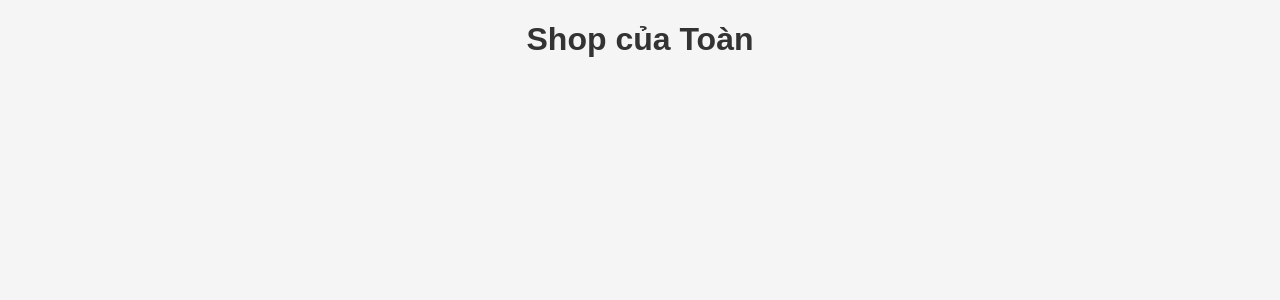
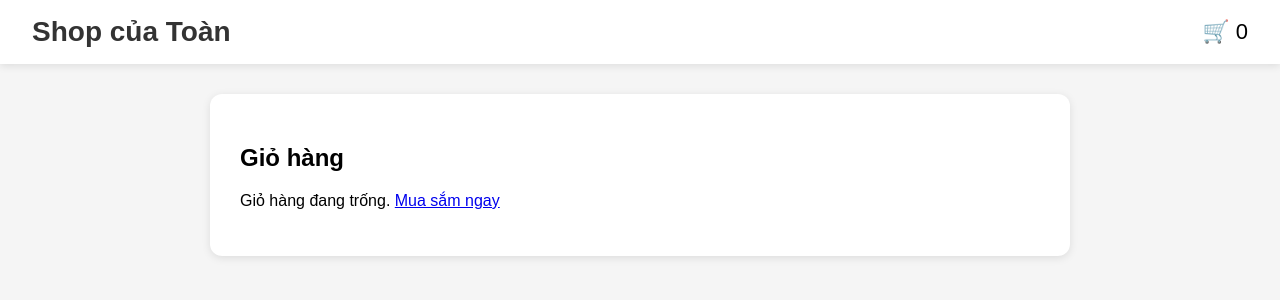
Before and after one commit to btoan2802/ShopAngular, an Angular app: page /cart in a window 1280 px wide. Before the commit this address led to /. Shown: the top 300 px of the page. Built offline with nearby package versions, Linux system fonts and the light colour scheme.

Commit message:
feat: add shopping cart

```diff
--- a/src/app/app.css
+++ b/src/app/app.css
@@ -1,4 +1,20 @@
-h1 {
-    text-align: center;
+.header {
+    display: flex;
+    justify-content: space-between;
+    align-items: center;
+    padding: 16px 32px;
+    background: white;
+    box-shadow: 0 2px 8px rgba(0, 0, 0, 0.1);
+}
+
+.logo {
+    font-size: 28px;
+    font-weight: bold;
     color: #333;
+    text-decoration: none;
 }
+
+.cart-icon {
+    font-size: 22px;
+    text-decoration: none;
+}
--- a/src/app/app.html
+++ b/src/app/app.html
@@ -1,3 +1,6 @@
-<h1>{{ title() }}</h1>
+<header class="header">
+    <a routerLink="/" class="logo">{{ title() }}</a>
+    <a routerLink="/cart" class="cart-icon">🛒 {{ cartService.totalQuantity() }}</a>
+</header>
 
 <router-outlet />
--- a/src/app/app.routes.ts
+++ b/src/app/app.routes.ts
@@ -1,8 +1,10 @@
 import { Routes } from '@angular/router';
 import { ProductList } from './pages/product-list/product-list';
 import { ProductDetail } from './pages/product-detail/product-detail';
+import { Cart } from './pages/cart/cart';
 
 export const routes: Routes = [
     { path: '', component: ProductList },
-    { path: 'product/:id', component: ProductDetail }
+    { path: 'product/:id', component: ProductDetail },
+    { path: 'cart', component: Cart }
 ];
--- a/src/app/app.ts
+++ b/src/app/app.ts
@@ -1,5 +1,7 @@
 import { Component, signal } from '@angular/core';
-import { RouterOutlet } from '@angular/router';
+import { RouterOutlet, RouterLink } from '@angular/router';
+import { CartService } from './services/cart';
+
 
 @Component({
   selector: 'app-root',
@@ -9,4 +11,6 @@ import { RouterOutlet } from '@angular/router';
 })
 export class App {
   protected readonly title = signal('Shop của Toàn');
+
+  constructor(protected cartService: CartService) { }
 }
--- /dev/null
+++ b/src/app/models/cart-item.model.ts
@@ -0,0 +1,6 @@
+import { Product } from './product.model';
+
+export interface CartItem {
+    product: Product;
+    quantity: number;
+}
--- /dev/null
+++ b/src/app/pages/cart/cart.css
@@ -0,0 +1,43 @@
+.cart-page {
+    max-width: 800px;
+    margin: 30px auto;
+    background: white;
+    padding: 30px;
+    border-radius: 12px;
+    box-shadow: 0 2px 8px rgba(0, 0, 0, 0.1);
+}
+
+.cart-row {
+    display: flex;
+    justify-content: space-between;
+    align-items: center;
+    gap: 16px;
+    padding: 12px 0;
+    border-bottom: 1px solid #eee;
+}
+
+.name {
+    flex: 1;
+    font-weight: bold;
+}
+
+.line-total {
+    color: #e53935;
+    font-weight: bold;
+}
+
+.remove {
+    background: none;
+    border: 1px solid #e53935;
+    color: #e53935;
+    border-radius: 6px;
+    padding: 4px 12px;
+    cursor: pointer;
+}
+
+.total {
+    text-align: right;
+    font-size: 22px;
+    font-weight: bold;
+    margin-top: 20px;
+}
--- /dev/null
+++ b/src/app/pages/cart/cart.html
@@ -0,0 +1,19 @@
+<div class="cart-page">
+    <h2>Giỏ hàng</h2>
+
+    @for (item of cartService.items(); track item.product.id) {
+    <div class="cart-row">
+        <span class="name">{{ item.product.name }}</span>
+        <span>{{ item.product.price | number }} đ</span>
+        <span>x {{ item.quantity }}</span>
+        <span class="line-total">{{ item.product.price * item.quantity | number }} đ</span>
+        <button class="remove" (click)="cartService.remove(item.product.id)">Xóa</button>
+    </div>
+    } @empty {
+    <p>Giỏ hàng đang trống. <a routerLink="/">Mua sắm ngay</a></p>
+    }
+
+    @if (cartService.items().length > 0) {
+    <div class="total">Tổng cộng: {{ cartService.totalPrice() | number }} đ</div>
+    }
+</div>
--- /dev/null
+++ b/src/app/pages/cart/cart.ts
@@ -0,0 +1,14 @@
+import { Component } from '@angular/core';
+import { DecimalPipe } from '@angular/common';
+import { RouterLink } from '@angular/router';
+import { CartService } from '../../services/cart';
+
+@Component({
+  selector: 'app-cart',
+  imports: [DecimalPipe, RouterLink],
+  templateUrl: './cart.html',
+  styleUrl: './cart.css',
+})
+export class Cart {
+  constructor(protected cartService: CartService) { }
+}
--- a/src/app/pages/product-detail/product-detail.css
+++ b/src/app/pages/product-detail/product-detail.css
@@ -38,3 +38,19 @@
     color: #e53935;
     font-size: 20px;
 }
+
+.add-to-cart {
+    margin-top: 16px;
+    padding: 12px 24px;
+    background: #e53935;
+    color: white;
+    border: none;
+    border-radius: 8px;
+    font-size: 16px;
+    cursor: pointer;
+}
+
+.add-to-cart:disabled {
+    background: #ccc;
+    cursor: not-allowed;
+}
--- a/src/app/pages/product-detail/product-detail.html
+++ b/src/app/pages/product-detail/product-detail.html
@@ -11,6 +11,9 @@
     } @else {
     <p class="out-of-stock">Hết hàng</p>
     }
+    <button class="add-to-cart" (click)="addToCart()" [disabled]="product.stock === 0">
+        Thêm vào giỏ
+    </button>
 </div>
 } @else if (errorMessage()) {
 <p class="error">{{ errorMessage() }}</p>
--- a/src/app/pages/product-detail/product-detail.ts
+++ b/src/app/pages/product-detail/product-detail.ts
@@ -3,6 +3,7 @@ import { DecimalPipe } from '@angular/common';
 import { ProductService } from '../../services/product';
 import { ActivatedRoute, RouterLink } from '@angular/router';
 import { Product } from '../../models/product.model';
+import { CartService } from '../../services/cart';
 
 @Component({
   selector: 'app-product-detail',
@@ -14,7 +15,11 @@ export class ProductDetail {
   protected readonly product = signal<Product | null>(null);
   protected readonly errorMessage = signal('');
 
-  constructor(private productService: ProductService, private route: ActivatedRoute) {
+  constructor(
+    private productService: ProductService,
+    private route: ActivatedRoute,
+    private cartService: CartService
+  ) {
     const id = this.route.snapshot.paramMap.get('id');
 
     this.productService.getById(id)
@@ -29,4 +34,10 @@ export class ProductDetail {
         }
       });
   }
+  addToCart(): void {
+    const p = this.product();
+    if (p) {
+      this.cartService.add(p);
+    }
+  }
 }
--- /dev/null
+++ b/src/app/services/cart.ts
@@ -0,0 +1,34 @@
+import { Injectable, signal, computed } from '@angular/core';
+import { Product } from '../models/product.model';
+import { CartItem } from '../models/cart-item.model';
+
+@Injectable({ providedIn: 'root' })
+export class CartService {
+    readonly items = signal<CartItem[]>([]);
+
+    readonly totalQuantity = computed(() =>
+        this.items().reduce((sum, item) => sum + item.quantity, 0)
+    );
+    readonly totalPrice = computed(() =>
+        this.items().reduce((sum, item) => sum + item.product.price * item.quantity, 0)
+    );
+
+    add(product: Product): void {
+        const existing = this.items().find(item => item.product.id === product.id);
+
+        if (existing) {
+            this.items.update(items =>
+                items.map(item =>
+                    item.product.id === product.id
+                        ? { ...item, quantity: item.quantity + 1 }
+                        : item
+                )
+            );
+        } else {
+            this.items.update(items => [...items, { product, quantity: 1 }]);
+        }
+    }
+    remove(productId: number): void {
+        this.items.update(items => items.filter(item => item.product.id !== productId));
+    }
+}
```
Also changed, not shown: 2 other files (tests, documents, lock files or other folders).
